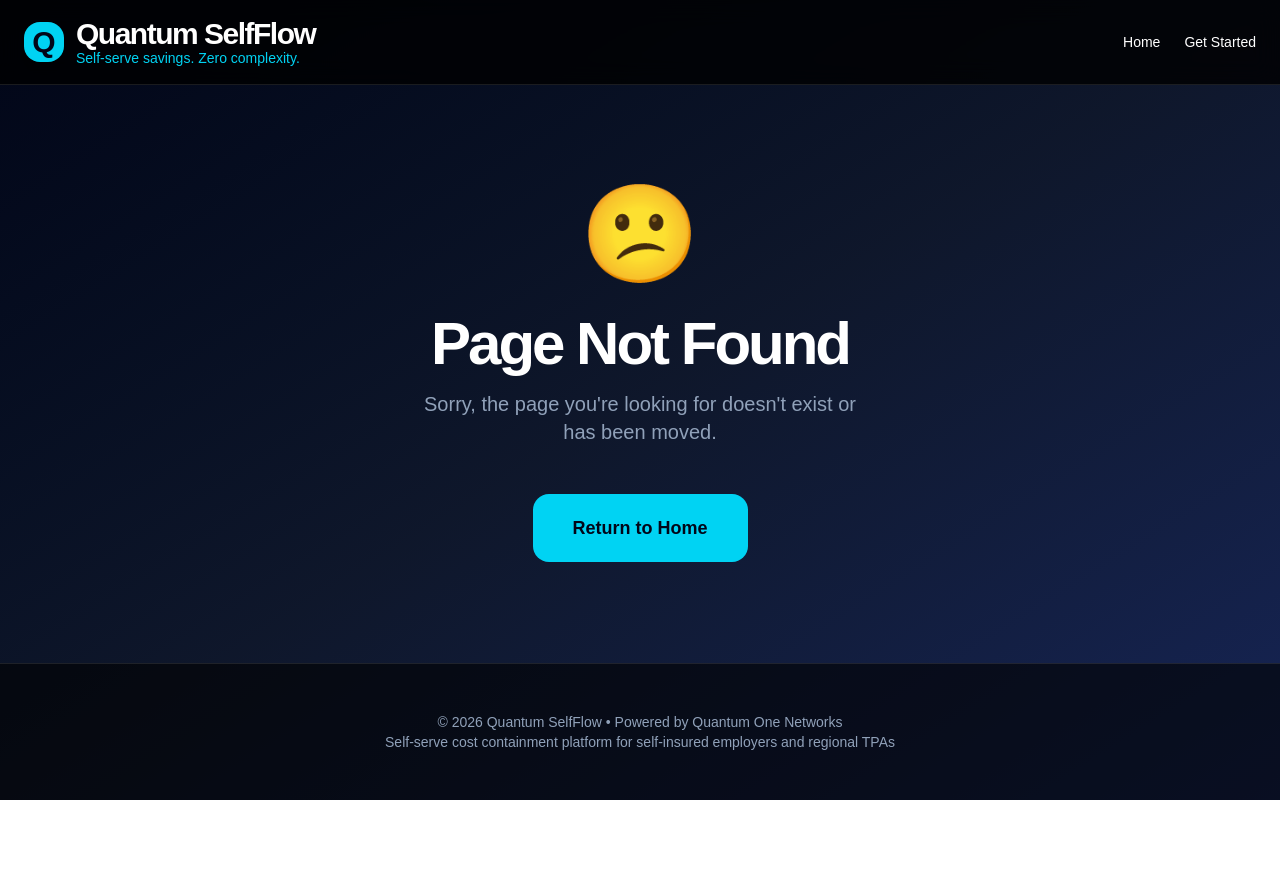
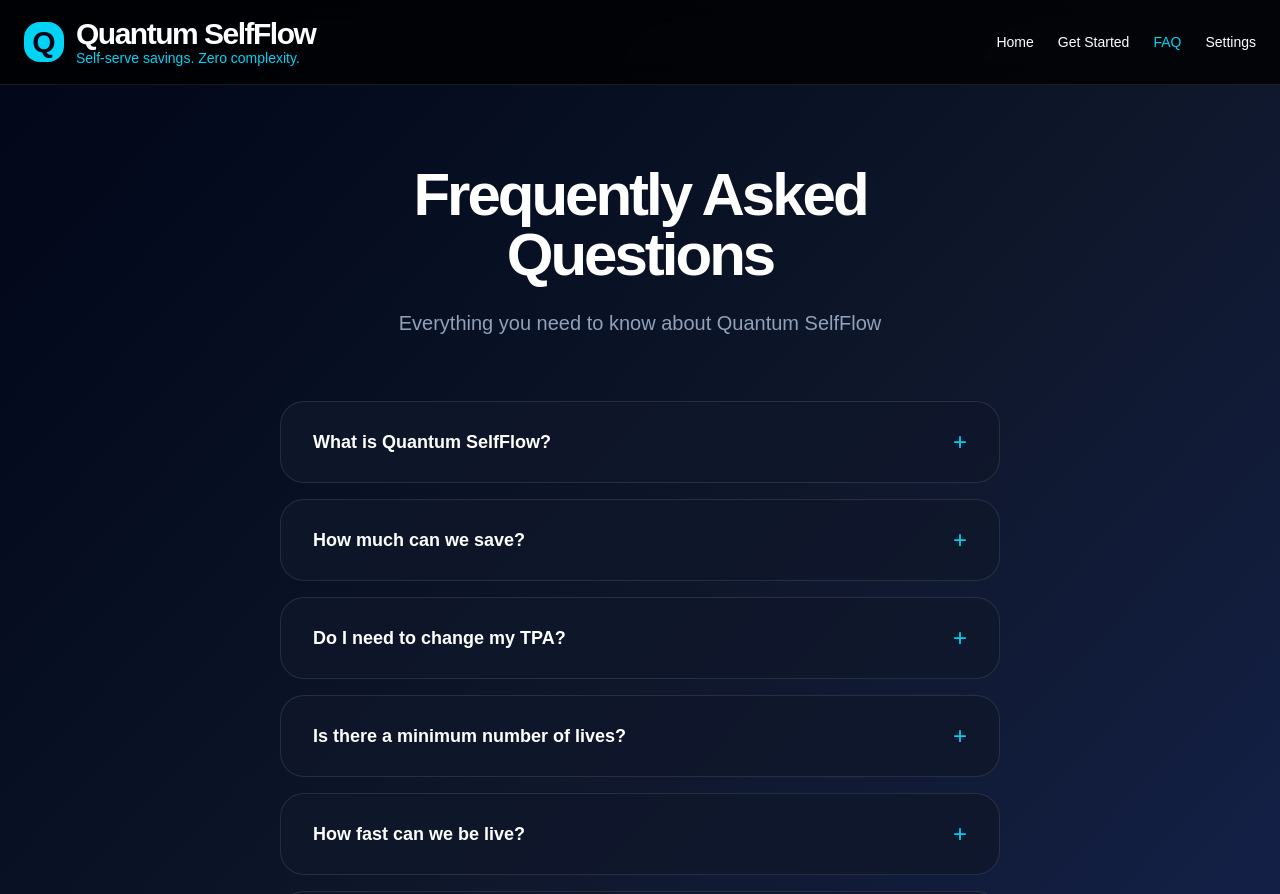
Before and after one commit to ryunstuart/quantum-selfflow, a Next.js app in the folder frontend/: page /faq in a window 1280 px wide. Before the commit this address had no page. Shown: the top 894 px of the page. Before the commit the page ends 800 px from the top, so only its background shows below. Built offline with nearby package versions, Linux system fonts and the light colour scheme.

Commit message:
Full FAQ page added

```diff
--- /dev/null
+++ b/frontend/app/faq/page.tsx
@@ -0,0 +1,124 @@
+'use client';
+
+import Link from 'next/link';
+import { useState } from 'react';
+
+export default function FAQ() {
+  const [openIndex, setOpenIndex] = useState<number | null>(null);
+  const [mobileMenuOpen, setMobileMenuOpen] = useState(false);
+
+  const faqs = [
+    {
+      q: "What is Quantum SelfFlow?",
+      a: "A self-serve platform that gives mid-market self-insured employers and TPAs instant access to the Priority PPO network, real-time ZIP-level network adequacy, and powerful cost containment tools."
+    },
+    {
+      q: "How much can we save?",
+      a: "Most clients see 8-15% reduction in medical spend in the first year through better steering and network utilization."
+    },
+    {
+      q: "Do I need to change my TPA?",
+      a: "No. Quantum SelfFlow works alongside your existing TPA. We can also provide white-label integration for TPAs."
+    },
+    {
+      q: "Is there a minimum number of lives?",
+      a: "We typically work with groups of 25+ lives, but smaller groups are welcome to start with a pilot."
+    },
+    {
+      q: "How fast can we be live?",
+      a: "Most clients are fully activated within 1-3 business days after onboarding."
+    },
+    {
+      q: "What is Reference-Based Pricing?",
+      a: "A cost-containment strategy where claims are reimbursed based on a multiple of Medicare rates instead of inflated billed charges."
+    }
+  ];
+
+  const toggleFAQ = (index: number) => {
+    setOpenIndex(openIndex === index ? null : index);
+  };
+
+  const currentYear = new Date().getFullYear();
+
+  return (
+    <div className="min-h-screen bg-gradient-to-br from-slate-950 via-slate-900 to-blue-950 text-white flex flex-col">
+      <nav className="border-b border-white/10 bg-black/80 backdrop-blur-md sticky top-0 z-50">
+        <div className="max-w-7xl mx-auto px-4 md:px-6 py-4 flex justify-between items-center">
+          <Link href="/" className="flex items-center gap-3 hover:opacity-90 transition">
+            <div className="w-9 h-9 md:w-10 md:h-10 bg-cyan-400 rounded-2xl flex items-center justify-center text-slate-950 font-bold text-2xl md:text-3xl shadow-lg">Q</div>
+            <div>
+              <div className="font-bold text-2xl md:text-3xl tracking-tighter">Quantum SelfFlow</div>
+              <div className="text-cyan-400 text-xs md:text-sm -mt-1">Self-serve savings. Zero complexity.</div>
+            </div>
+          </Link>
+
+          <div className="hidden md:flex items-center gap-6 text-sm font-medium">
+            <Link href="/" className="hover:text-cyan-400">Home</Link>
+            <Link href="/onboarding" className="hover:text-cyan-400">Get Started</Link>
+            <Link href="/faq" className="text-cyan-400 font-medium">FAQ</Link>
+            <Link href="/settings" className="hover:text-cyan-400">Settings</Link>
+          </div>
+
+          <button
+            onClick={() => setMobileMenuOpen(!mobileMenuOpen)}
+            className="md:hidden text-3xl focus:outline-none"
+          >
+            {mobileMenuOpen ? '✕' : '☰'}
+          </button>
+        </div>
+
+        {mobileMenuOpen && (
+          <div className="md:hidden border-t border-white/10 bg-black/95 py-8">
+            <div className="flex flex-col gap-6 text-center text-lg font-medium">
+              <Link href="/" className="hover:text-cyan-400 py-2" onClick={() => setMobileMenuOpen(false)}>Home</Link>
+              <Link href="/onboarding" className="hover:text-cyan-400 py-2" onClick={() => setMobileMenuOpen(false)}>Get Started</Link>
+              <Link href="/faq" className="hover:text-cyan-400 py-2" onClick={() => setMobileMenuOpen(false)}>FAQ</Link>
+              <Link href="/settings" className="hover:text-cyan-400 py-2" onClick={() => setMobileMenuOpen(false)}>Settings</Link>
+            </div>
+          </div>
+        )}
+      </nav>
+
+      <div className="max-w-3xl mx-auto px-6 py-20 flex-1">
+        <div className="text-center mb-16">
+          <h1 className="text-5xl md:text-6xl font-bold tracking-tighter mb-6">Frequently Asked Questions</h1>
+          <p className="text-xl text-slate-400">Everything you need to know about Quantum SelfFlow</p>
+        </div>
+
+        <div className="space-y-4">
+          {faqs.map((faq, index) => (
+            <div key={index} className="bg-slate-900/80 border border-white/10 rounded-3xl overflow-hidden">
+              <button
+                onClick={() => toggleFAQ(index)}
+                className="w-full px-8 py-6 text-left flex justify-between items-center hover:bg-white/5 transition"
+              >
+                <span className="font-semibold text-lg">{faq.q}</span>
+                <span className="text-2xl text-cyan-400">{openIndex === index ? '−' : '+'}</span>
+              </button>
+              {openIndex === index && (
+                <div className="px-8 pb-8 text-slate-300 leading-relaxed border-t border-white/10">
+                  {faq.a}
+                </div>
+              )}
+            </div>
+          ))}
+        </div>
+
+        <div className="mt-16 text-center">
+          <p className="text-slate-400">Still have questions?</p>
+          <Link href="/contact" className="inline-block mt-4 bg-cyan-400 hover:bg-cyan-300 text-slate-950 font-semibold px-10 py-5 rounded-2xl text-lg">
+            Contact Us
+          </Link>
+        </div>
+      </div>
+
+      {/* Auto Year Footer */}
+      <footer className="border-t border-white/10 bg-black/60 py-12 mt-auto">
+        <div className="max-w-7xl mx-auto px-6 text-center text-slate-400 text-sm">
+          © {currentYear} Quantum SelfFlow • Powered by Quantum One Networks<br />
+          Self-serve cost containment platform for self-insured employers and regional TPAs
+        </div>
+      </footer>
+    </div>
+  );
+}
```
